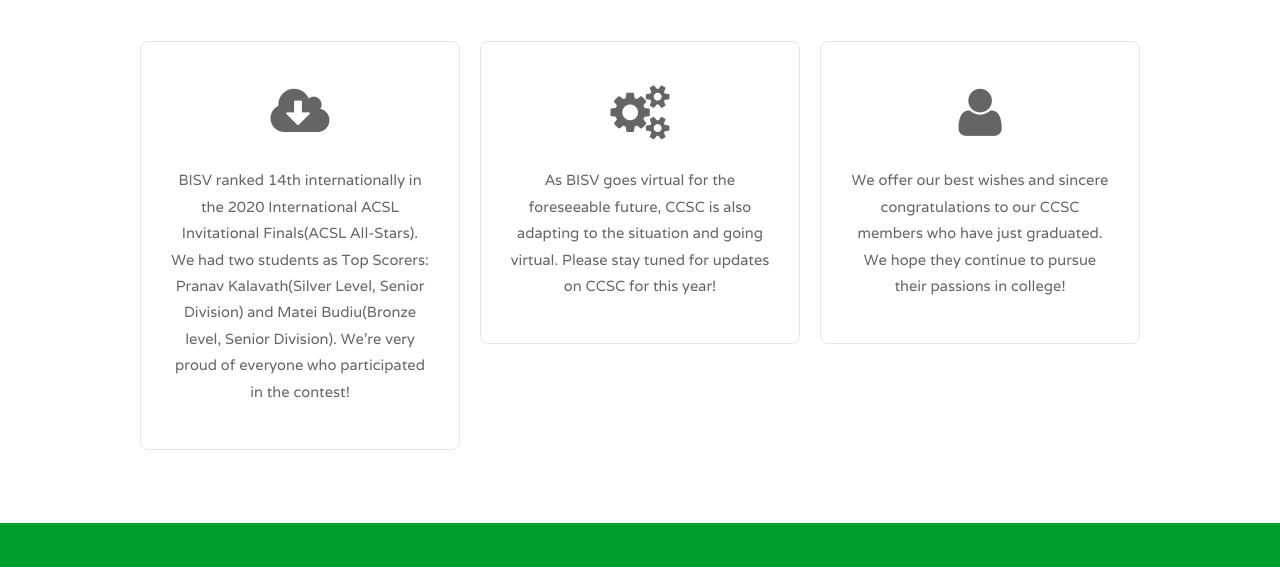
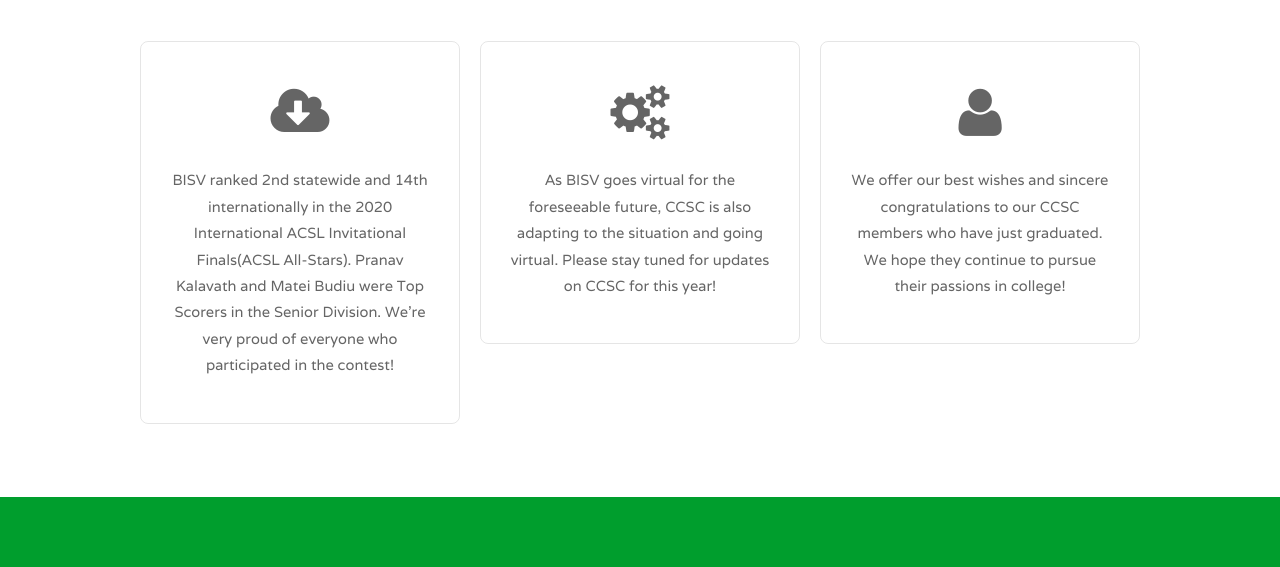
Before and after one commit to bisvccsc/bisvccsc.github.io, a website: page index.html in a window 1280 px wide. Shown: the part 638-1205 px from the top of the page. Drawn offline with Linux system fonts and the light colour scheme; files whose address does not match are found by name.

Commit message:
Update index.html

```diff
--- a/index.html
+++ b/index.html
@@ -55,7 +55,7 @@
 		<div id="three-column">
 			<div class="boxA">
 				<div class="box"> <span class="fa fa-cloud-download"></span>
-					<p>BISV ranked 14th internationally in the 2020 International ACSL Invitational Finals(ACSL All-Stars). We had two students as Top Scorers: Pranav Kalavath(Silver Level, Senior Division) and Matei Budiu(Bronze level, Senior Division). We're very proud of everyone who participated in the contest!</p>
+					<p>BISV ranked 2nd statewide and 14th internationally in the 2020 International ACSL Invitational Finals(ACSL All-Stars). Pranav Kalavath and Matei Budiu were Top Scorers in the Senior Division. We're very proud of everyone who participated in the contest!</p>
 				</div>
 			</div>
 			<div class="boxB">
@@ -65,7 +65,7 @@
 			</div>
 			<div class="boxC">
 				<div class="box"> <span class="fa fa-user"></span>
-					<p> We offer our best wishes and sincere congratulations to our CCSC members who have just graduated. We hope they continue to pursue their passions in college!</p>
+					<p>We offer our best wishes and sincere congratulations to our CCSC members who have just graduated. We hope they continue to pursue their passions in college!</p>
 				</div>
 			</div>
 		</div>
```
